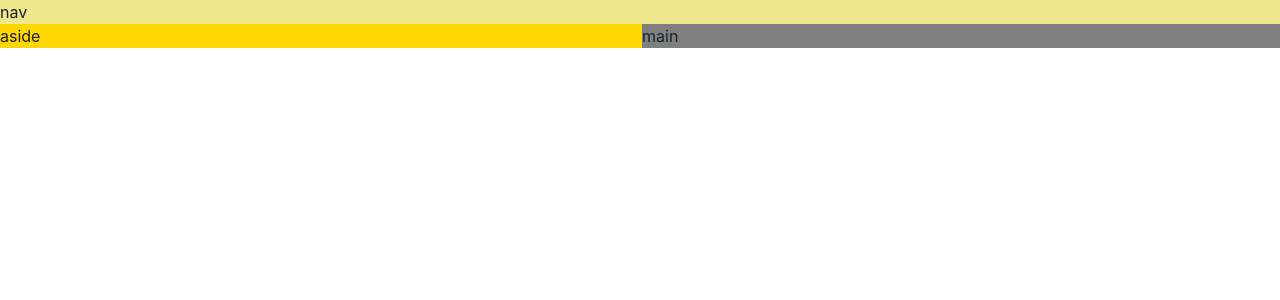
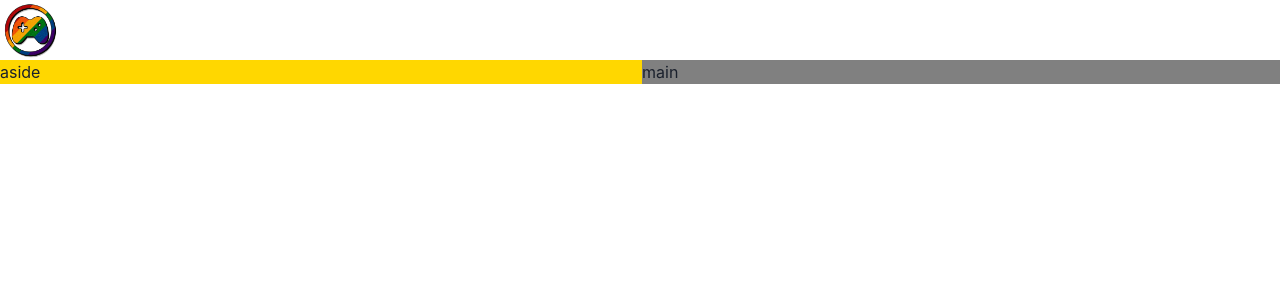
Before and after one commit to zrekabi/Game-Hub, a React (Vite) app: page / in a window 1280 px wide. Shown: the top 300 px of the page. Built offline with nearby package versions, Linux system fonts and the light colour scheme.

Commit message:
Build a Navbar

```diff
--- a/src/App.tsx
+++ b/src/App.tsx
@@ -1,11 +1,14 @@
 import { Grid, GridItem, Show } from '@chakra-ui/react'
 import React from 'react'
+import NavBar from './Components/NavBar'
 
 const App = () => {
   return (
     <>
     <Grid templateAreas={{base:`"nav" "main"`,lg:`"nav nav" "aside main"`}}>
-      <GridItem area={"nav"} bg='khaki'>nav</GridItem>
+      <GridItem area={"nav"} >
+        <NavBar></NavBar>
+      </GridItem>
       <Show above='lg'>
       <GridItem area={"aside"} bg='gold'>aside</GridItem>
       </Show>
--- /dev/null
+++ b/src/Components/NavBar.tsx
@@ -0,0 +1,15 @@
+import { HStack ,Image} from '@chakra-ui/react'
+import React from 'react'
+import logo from '../assets/logo.webp'
+
+const NavBar = () => {
+  return (
+    <div>
+      <HStack>
+        <Image src={logo} boxSize='60px'/>
+      </HStack>
+    </div>
+  )
+}
+
+export default NavBar
```
Also changed, not shown: src/assets/logo.webp (added).
